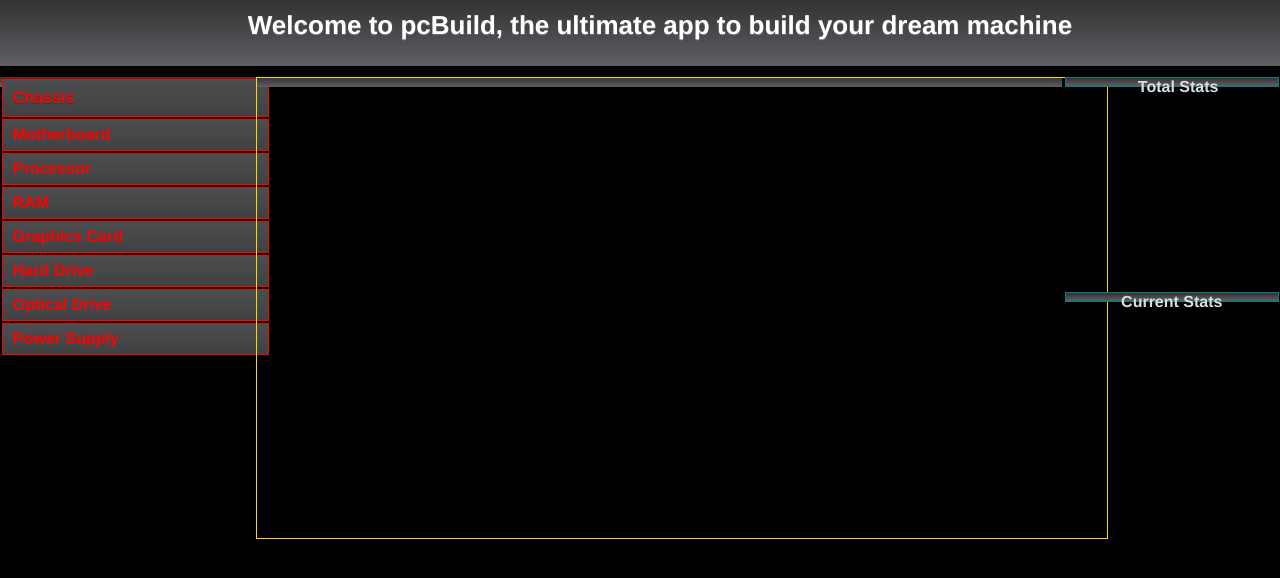
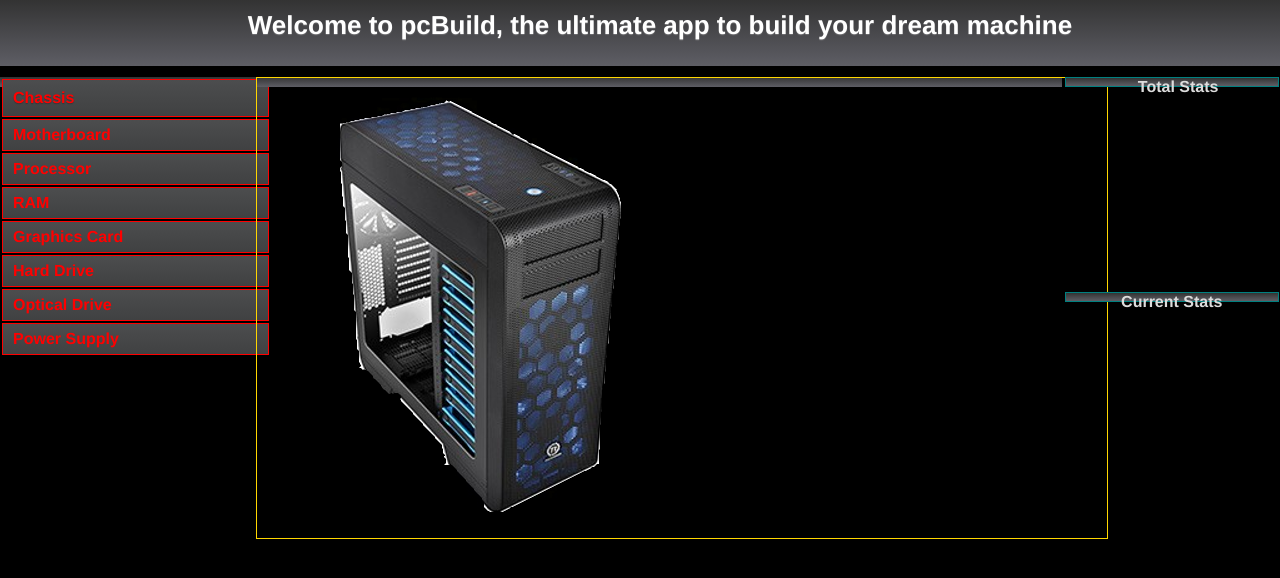
Before and after one commit to cgoggz56/pcBuilder, a plain HTML site: page index.html in a window 1280 px wide. Drawn offline with Linux system fonts and the light colour scheme.

Commit message:
Canvas is ready

```diff
--- a/index.html
+++ b/index.html
@@ -47,15 +47,15 @@
 		Your browser does not support HTML5 Canvas. Please shift to another browser.
     </canvas>
 
-	<script>var canvas = document.getElementById("pcBuilder");
 
-	//Get the 3d context for this canvas
+	<script>
+		var canvas = document.getElementById("pcBuilder");
+		var ctx = canvas.getContext("2d");
+		var img = new Image();
+		img.addEventListener("load", function(){ctx.drawImage(img,0,0)});
+		img.src="images/Chassis/Thermaltake/Corev71.png";
+	</script>
 
-	var context = canvas.getContext('experimental-webgl');
-	var img = new Image();
-	img.src="images/Chassis/Thermaltake/Corev71.png";
-	img.addEventListener("load", function(){canvas.drawImage(img,0,0)}, false);
-	</script>
 	</div>
 
     <div class="total">
```
